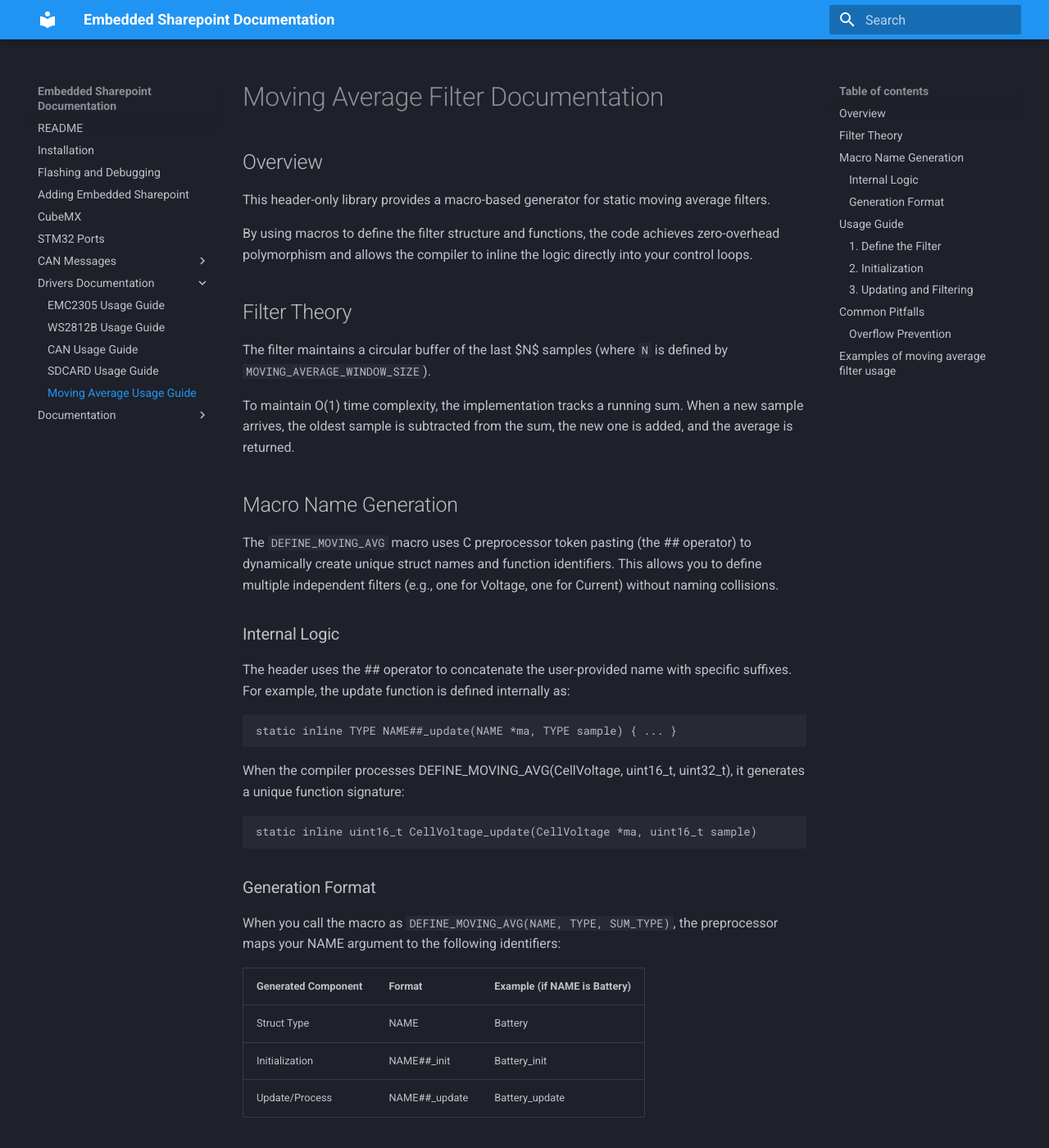
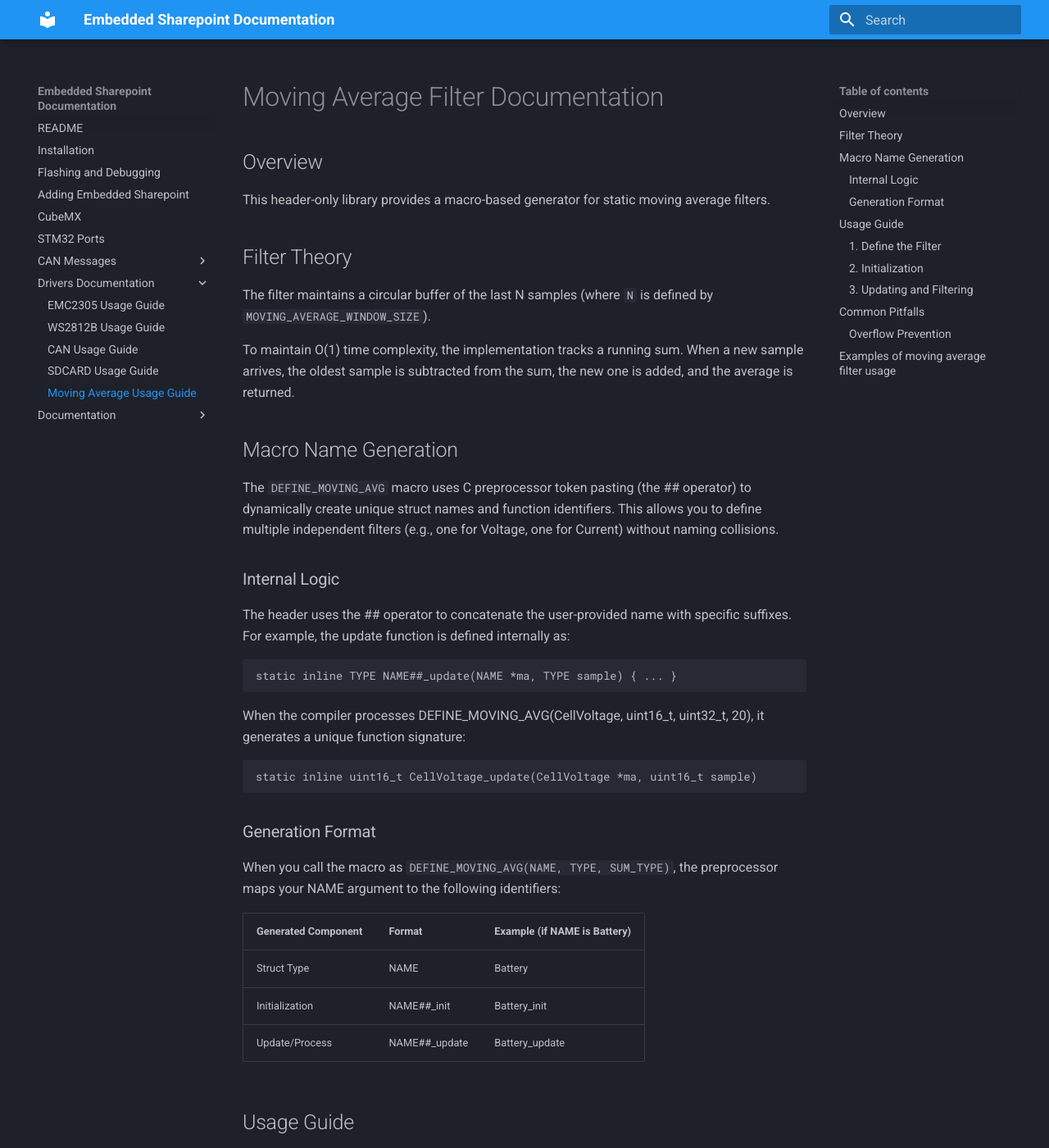
Before and after one commit to lhr-solar/Embedded-Sharepoint, an MkDocs documentation site: the page built from docs/MovingAverage.md, in a window 1280 px wide and 1400 px high. Shown: the whole window at 82% size. Built offline with MkDocs 1.6.1 and Material for MkDocs 9.7.7, drawn with Linux system fonts in a browser that asks for light colours; some of the changed text lies outside the part shown.

Commit message:
update docs

````diff
--- a/docs/MovingAverage.md
+++ b/docs/MovingAverage.md
@@ -3,10 +3,8 @@
 ## Overview
 This header-only library provides a macro-based generator for static moving average filters.
 
-By using macros to define the filter structure and functions, the code achieves zero-overhead polymorphism and allows the compiler to inline the logic directly into your control loops.
-
 ## Filter Theory
-The filter maintains a circular buffer of the last $N$ samples (where `N` is defined by `MOVING_AVERAGE_WINDOW_SIZE`).
+The filter maintains a circular buffer of the last N samples (where `N` is defined by `MOVING_AVERAGE_WINDOW_SIZE`).
 
 To maintain O(1) time complexity, the implementation tracks a running sum. When a new sample arrives, the oldest sample is subtracted from the sum, the new one is added, and the average is returned.
 
@@ -19,7 +17,7 @@ The header uses the ## operator to concatenate the user-provided name with speci
 static inline TYPE NAME##_update(NAME *ma, TYPE sample) { ... }
 ```
 
-When the compiler processes DEFINE_MOVING_AVG(CellVoltage, uint16_t, uint32_t), it generates a unique function signature:
+When the compiler processes DEFINE_MOVING_AVG(CellVoltage, uint16_t, uint32_t, 20), it generates a unique function signature:
 ```c
 static inline uint16_t CellVoltage_update(CellVoltage *ma, uint16_t sample)
 ```
@@ -40,12 +38,13 @@ When you call the macro as `DEFINE_MOVING_AVG(NAME, TYPE, SUM_TYPE)`, the prepro
 Use the `DEFINE_MOVING_AVG` macro to generate a custom struct and its associated functions.
 ```c
 // DEFINE_MOVING_AVG(NAME, TYPE, SUM_TYPE)
-DEFINE_MOVING_AVG(VoltageFilter, uint16_t, uint32_t);
+DEFINE_MOVING_AVG(VoltageFilter, uint16_t, uint32_t, 20);
 ```
 
 * NAME: The prefix for the generated struct and functions.
 * TYPE: The data type of the input samples (e.g., int16_t).
 * SUM_TYPE: A larger type used for the internal accumulator to prevent overflow. For uint16_t samples and a window of 8, a uint32_t is recommended.
+* MOVING_AVERAGE_WINDOW_SIZE: The size of that moving average window
 
 ### 2. Initialization
 Initialize the filter state (clears the buffer and resets the sum) before use.
````
